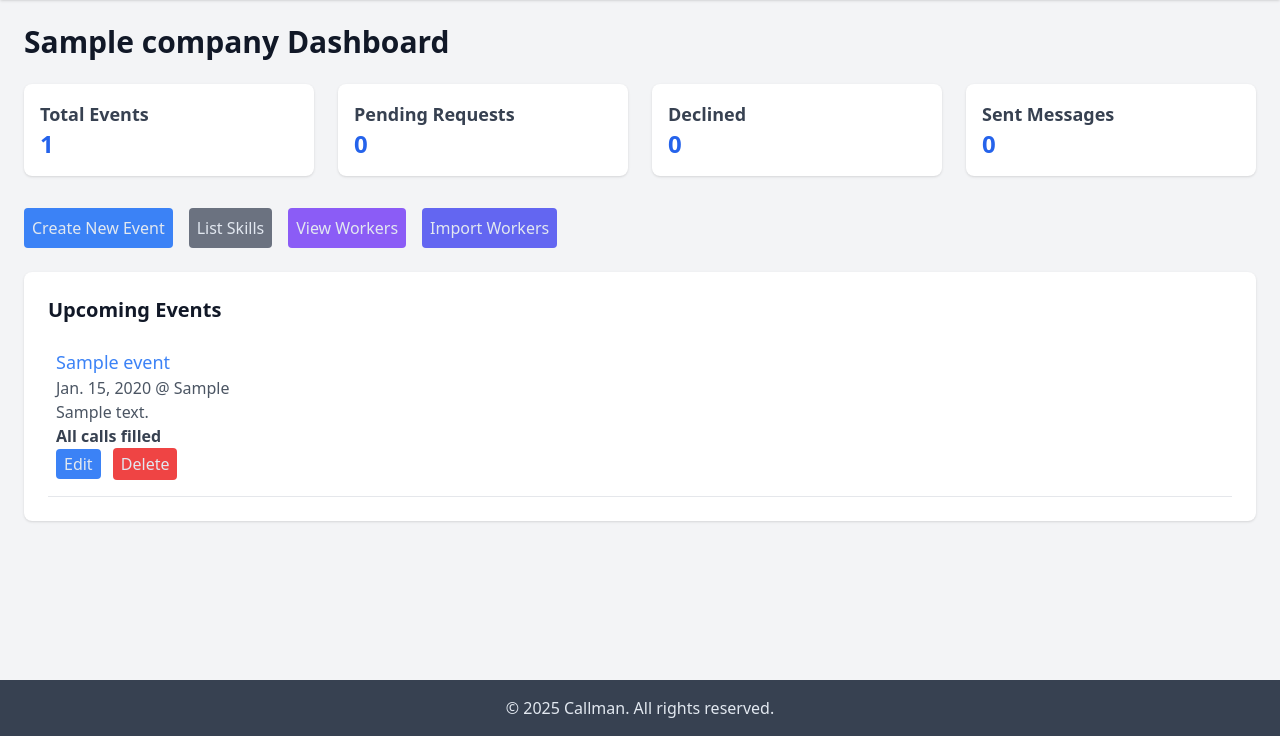
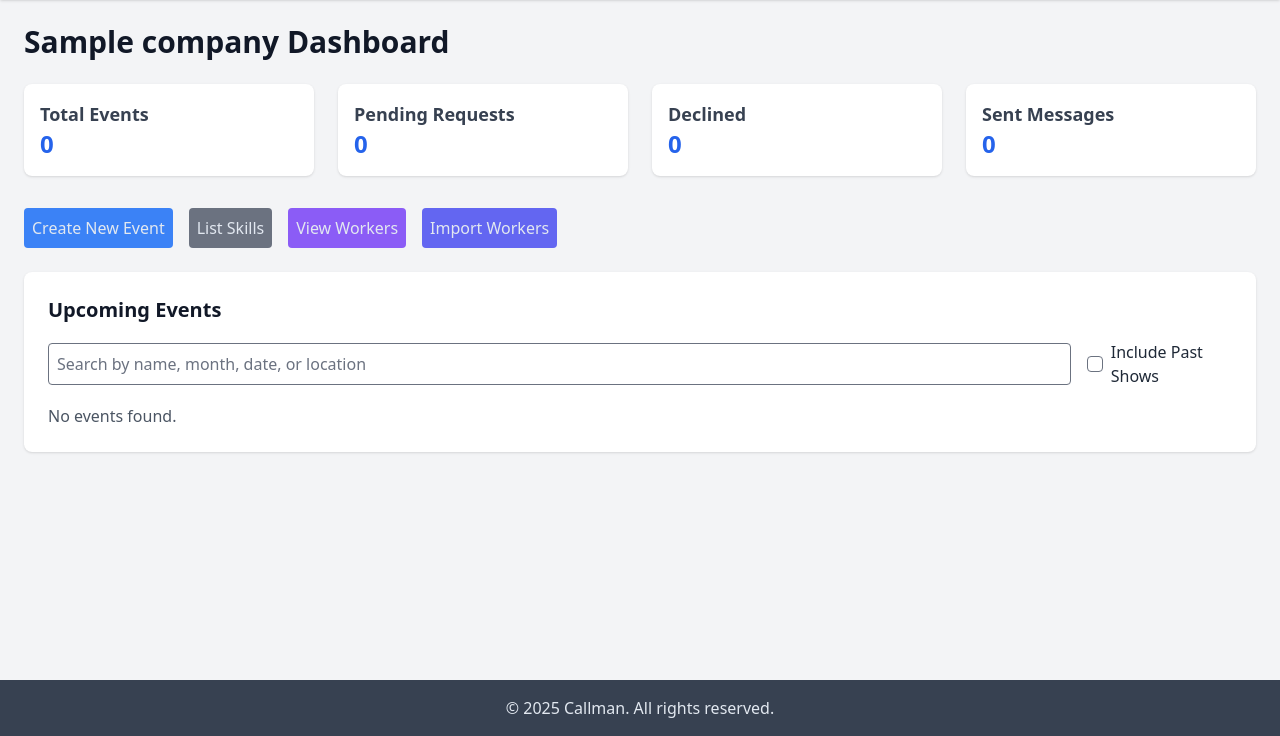
Before and after one commit to castle-murray/callman, a Django app: page / in a window 1280 px wide. Shown: the part 64-800 px from the top of the page. Run offline with Django 5.2, Linux system fonts and the light colour scheme; a user stored in the database is signed in; tables that the repository leaves empty hold one stand-in row (values such as "Sample post"); parts of the project's set-up code (start-up, migrations or seed data) failed here and were passed over; some libraries are stand-ins or nearby versions.

Commit message:
event search function.

```diff
--- a/callManager/forms.py
+++ b/callManager/forms.py
@@ -9,6 +9,12 @@ class LaborTypeForm(forms.ModelForm):
         widgets = {
             'name': forms.TextInput(attrs={'class': 'w-full p-2 border rounded bg-card-bg text-text-tertiary dark:bg-dark-card-bg dark:text-dark-text-tertiary dark:border-dark-border'}),
         }
+
+    def clean_name(self):
+        name = self.cleaned_data.get('name', '').strip()
+        if not name:
+            raise forms.ValidationError("Labor type name cannot be empty.")
+        return name
 
 class EventForm(forms.ModelForm):
     class Meta:
--- /dev/null
+++ b/callManager/templates/callManager/events_list_partial.html
@@ -0,0 +1,38 @@
+{% load callman_tags %}
+<div id="events-list">
+    {% if events %}
+        <div class="space-y-4">
+            {% for event in events %}
+                <div class="border-b p-2 rounded-md pb-4 dark:border-dark-border-dark {% if event_labor_needs|get_item:event.id|get_item:'unfilled_count' == 0 %}bg-filled-event-gradient dark:bg-dark-filled-event-gradient{% endif %}">
+                    <a href="{% url 'event_detail' event.slug %}" class="block cursor-pointer">
+                        <div class="flex justify-between items-center">
+                            <h3 class="text-lg font-medium text-primary hover:underline dark:text-dark-text-primary dark:hover:text-dark-primary-hover">{{ event.event_name }}</h3>
+                        </div>
+                        <p class="text-text-secondary dark:text-dark-text-secondary">
+                            {% if event.is_single_day %}
+                                {{ event.start_date }}
+                            {% else %}
+                                {{ event.start_date }} - {{ event.end_date }}
+                            {% endif %}
+                            @ {{ event.event_location|default:"Not specified" }}
+                        </p>
+                        <p class="text-text-secondary dark:text-dark-text-secondary">{{ event.event_description|default:"No description provided" }}</p>
+                        <p class="text-text-tertiary dark:text-dark-text-tertiary">
+                            <strong>{{ event_labor_needs|get_item:event.id|get_item:'labor_needs_text' }}</strong>
+                        </p>
+                    </a>
+                    <div class="space-x-2 text-right">
+                        <a href="{% url 'edit_event' event.slug %}" class="bg-primary text-dark-text-primary px-2 py-1 rounded hover:bg-primary-hover dark:bg-dark-primary dark:hover:bg-dark-primary-hover data-no-nav" hx-disinherit="*">Edit</a>
+                        <form method="post" action="{% url 'delete_event' event.slug %}" class="inline" hx-disinherit="*">
+                            {% csrf_token %}
+                            <button type="submit" class="bg-danger text-dark-text-primary px-2 py-1 rounded hover:bg-danger-hover dark:bg-dark-danger dark:hover:bg-dark-danger-hover data-no-nav"
+                                    onclick="return confirm('Are you sure you want to delete this event? This will also delete associated call times and labor requirements.');">Delete</button>
+                        </form>
+                    </div>
+                </div>
+            {% endfor %}
+        </div>
+    {% else %}
+        <p class="text-text-secondary dark:text-dark-text-secondary">No events found.</p>
+    {% endif %}
+</div>
--- /dev/null
+++ b/callManager/templates/callManager/labor_select_partial.html
@@ -0,0 +1 @@
+{{ form.as_p }}
--- a/callManager/templates/callManager/manager_dashboard.html
+++ b/callManager/templates/callManager/manager_dashboard.html
@@ -29,49 +29,15 @@
     </div>
     <div class="bg-card-bg p-6 rounded-lg shadow dark:bg-dark-card-bg dark:shadow-dark-shadow">
         <h2 class="text-xl font-semibold mb-4 text-text-heading dark:text-dark-text-primary">Upcoming Events</h2>
-        {% if events %}
-            <div class="space-y-4">
-                {% for event in events %}
-                    <div class="border-b p-2 rounded-md pb-4 dark:border-dark-border-dark {% if event_labor_needs|get_item:event.id|get_item:'unfilled_count' == 0 %}bg-filled-event-gradient dark:bg-dark-filled-event-gradient{% endif %}">
-                        <a href="{% url 'event_detail' event.slug %}" class="block cursor-pointer">
-                            <div class="flex justify-between items-center">
-                                <h3 class="text-lg font-medium text-primary hover:underline dark:text-dark-text-primary dark:hover:text-dark-primary-hover">{{ event.event_name }}</h3>
-                            </div>
-                            <p class="text-text-secondary dark:text-dark-text-secondary">
-                                {% if event.is_single_day %}
-                                    {{ event.start_date }}
-                                {% else %}
-                                    {{ event.start_date }} - {{ event.end_date }}
-                                {% endif %}
-                                @ {{ event.event_location|default:"Not specified" }}
-                            </p>
-                            <p class="text-text-secondary dark:text-dark-text-secondary">{{ event.event_description|default:"No description provided" }}</p>
-                            <p class="text-text-tertiary dark:text-dark-text-tertiary">
-                                <strong>{{ event_labor_needs|get_item:event.id|get_item:'labor_needs_text' }}</strong>
-                            </p>
-                        </a>
-                        <div class="space-x-2 text-right">
-                            <a href="{% url 'edit_event' event.slug %}" class="bg-primary text-dark-text-primary px-2 py-1 rounded hover:bg-primary-hover dark:bg-dark-primary dark:hover:bg-dark-primary-hover data-no-nav">Edit</a>
-                            <form method="post" action="{% url 'delete_event' event.slug %}" class="inline">
-                                {% csrf_token %}
-                                <button type="submit" class="bg-danger text-dark-text-primary px-2 py-1 rounded hover:bg-danger-hover dark:bg-dark-danger dark:hover:bg-dark-danger-hover data-no-nav"
-                                        onclick="return confirm('Are you sure you want to delete this event? This will also delete associated call times and labor requirements.');">Delete</button>
-                            </form>
-                        </div>
-                    </div>
-                {% endfor %}
-            </div>
-        {% else %}
-            <p class="text-text-secondary dark:text-dark-text-secondary">No events scheduled yet. Create one to get started!</p>
-        {% endif %}
+        <form method="get" class="mb-4 flex items-center space-x-4">
+            <input type="text" name="search" value="{{ search_query }}" placeholder="Search by name, month, date, or location" class="w-full p-2 border rounded bg-card-bg text-text-tertiary dark:bg-dark-card-bg dark:text-dark-text-tertiary dark:border-dark-border" hx-get="{% url 'search_events' %}" hx-target="#events-list" hx-swap="outerHTML" hx-trigger="keyup changed delay:300ms, change" hx-include="[name='include_past']">
+            <label class="flex items-center text-text-primary dark:text-dark-text-primary">
+                <input type="checkbox" name="include_past" {% if include_past %}checked{% endif %} class="h-4 w-4 text-text-blue border-light rounded dark:bg-dark-card-bg dark:border-dark-border dark:text-dark-text-blue" hx-get="{% url 'search_events' %}" hx-target="#events-list" hx-swap="outerHTML" hx-trigger="change">
+                <span class="ml-2">Include Past Shows</span>
+            </label>
+        </form>
+        <div id="events-list">
+            {% include 'callManager/events_list_partial.html' %}
+        </div>
     </div>
 {% endblock %}
-{% block extra_scripts %}
-    <script>
-        document.addEventListener('click', function(event) {
-            if (event.target.classList.contains('data-no-nav') || event.target.closest('.data-no-nav')) {
-                event.stopPropagation();
-            }
-        });
-    </script>
-{% endblock %}
--- a/callManager/urls.py
+++ b/callManager/urls.py
@@ -13,6 +13,7 @@ urlpatterns = [
     path('call/<slug:slug>/edit/', views.edit_call_time, name='edit_call_time'),
     path('call/<slug:slug>/delete/', views.delete_call_time, name='delete_call_time'),
     path('', views.manager_dashboard, name='manager_dashboard'),
+    path('search-events/', views.search_events, name='search_events'),
     path('skills/', views.view_skills, name='view_skills'),
     path('workers/', views.view_workers, name='view_workers'),
     path('worker/edit/<int:worker_id>/', views.edit_worker, name='edit_worker'),
--- a/callManager/views.py
+++ b/callManager/views.py
@@ -34,6 +34,8 @@ from reportlab.lib.styles import getSampleStyleSheet
 from io import BytesIO
 from django.http import FileResponse
 from django.db.models.functions import TruncDate, TruncMonth
+import re
+
 
 def log_sms(company):
     sms = SentSMS.objects.create(company=company)
@@ -210,7 +212,35 @@ def manager_dashboard(request):
         return redirect('login')
     manager = request.user.manager
     company = manager.company
-    events = Event.objects.filter(company=company).order_by('-start_date')
+    yesterday = timezone.now().date() - timedelta(days=1)
+    search_query = request.GET.get('search', '').strip().lower()
+    include_past = request.GET.get('include_past', '') == 'on'
+    events = Event.objects.filter(company=company)
+    if not include_past:
+        events = events.filter(start_date__gte=yesterday)
+    if search_query:
+        terms = search_query.split()
+        month_map = {
+            'jan': 1, 'january': 1, 'feb': 2, 'february': 2, 'mar': 3, 'march': 3,
+            'apr': 4, 'april': 4, 'may': 5, 'jun': 6, 'june': 6, 'jul': 7, 'july': 7,
+            'aug': 8, 'august': 8, 'sep': 9, 'sept': 9, 'september': 9,
+            'oct': 10, 'october': 10, 'nov': 11, 'november': 11, 'dec': 12, 'december': 12}
+        for term in terms:
+            term_filter = Q()
+            if term in month_map:
+                term_filter = Q(start_date__month=month_map[term])
+            elif term.isdigit() and len(term) == 4:
+                term_filter = Q(start_date__year=int(term))
+            elif re.match(r'\d{4}-\d{2}-\d{2}', term):
+                try:
+                    search_date = datetime.strptime(term, '%Y-%m-%d').date()
+                    term_filter = Q(start_date__exact=search_date) | Q(end_date__exact=search_date)
+                except ValueError:
+                    pass
+            else:
+                term_filter = Q(event_name__icontains=term) | Q(event_location__icontains=term)
+            events = events.filter(term_filter)
+    events = events.order_by('start_date').distinct()
     total_events = events.count()
     pending_requests = LaborRequest.objects.filter(
         labor_requirement__call_time__event__company=company,
@@ -257,8 +287,73 @@ def manager_dashboard(request):
         'sent_messages': sent_messages,
         'declined': declined_requests,
         'unfilled_spots': unfilled_spots,
-        'event_labor_needs': event_labor_needs}
+        'event_labor_needs': event_labor_needs,
+        'search_query': search_query,
+        'include_past': include_past}
     return render(request, 'callManager/manager_dashboard.html', context)
+
+@login_required
+def search_events(request):
+    manager = request.user.manager
+    company = manager.company
+    yesterday = timezone.now().date() - timedelta(days=1)
+    search_query = request.GET.get('search', '').strip().lower()
+    include_past = request.GET.get('include_past', '') == 'on'
+    events = Event.objects.filter(company=company)
+    if not include_past:
+        events = events.filter(start_date__gte=yesterday)
+    if search_query:
+        month_map = {
+            'jan': 1, 'january': 1, 'feb': 2, 'february': 2, 'mar': 3, 'march': 3,
+            'apr': 4, 'april': 4, 'may': 5, 'jun': 6, 'june': 6, 'jul': 7, 'july': 7,
+            'aug': 8, 'august': 8, 'sep': 9, 'sept': 9, 'september': 9,
+            'oct': 10, 'october': 10, 'nov': 11, 'november': 11, 'dec': 12, 'december': 12}
+        terms = search_query.split()
+        for term in terms:
+            term_filter = Q()
+            if term in month_map:
+                term_filter = Q(start_date__month=month_map[term])
+            elif term.isdigit() and len(term) == 4:
+                term_filter = Q(start_date__year=int(term))
+            elif re.match(r'\d{4}-\d{2}-\d{2}', term):
+                try:
+                    search_date = datetime.strptime(term, '%Y-%m-%d').date()
+                    term_filter = Q(start_date__exact=search_date) | Q(end_date__exact=search_date)
+                except ValueError:
+                    pass
+            else:
+                term_filter = Q(event_name__icontains=term) | Q(event_location__icontains=term)
+            events = events.filter(term_filter)
+    events = events.order_by('start_date').distinct()
+    labor_requirements = LaborRequirement.objects.filter(
+        call_time__event__company=company).select_related(
+        'labor_type', 'call_time__event').annotate(
+        confirmed_count=Count('laborrequest', filter=Q(laborrequest__confirmed=True)))
+    event_labor_needs = {}
+    for event in events:
+        event_requirements = [lr for lr in labor_requirements if lr.call_time.event_id == event.id]
+        unfilled_requirements = [
+            lr for lr in event_requirements if lr.confirmed_count < lr.needed_labor]
+        unfilled_count = len(unfilled_requirements)
+        total_unfilled_spots = sum(max(0, lr.needed_labor - lr.confirmed_count) for lr in unfilled_requirements)
+        if unfilled_count > 3:
+            labor_needs_text = f"{unfilled_count} unfilled, {total_unfilled_spots} total labor needed"
+        elif unfilled_count > 0:
+            labor_needs_text = ", ".join(
+                f"{lr.labor_type.name}: {max(0, lr.needed_labor - lr.confirmed_count)} needed"
+                for lr in unfilled_requirements)
+        else:
+            labor_needs_text = "All calls filled"
+        event_labor_needs[event.id] = {
+            'unfilled_count': unfilled_count,
+            'total_unfilled_spots': total_unfilled_spots,
+            'labor_needs_text': labor_needs_text}
+    context = {
+        'events': events,
+        'event_labor_needs': event_labor_needs,
+        'search_query': search_query,
+        'include_past': include_past}
+    return render(request, 'callManager/events_list_partial.html', context)
 
 
 @login_required
@@ -351,6 +446,21 @@ def add_labor_to_call(request, slug):
     context = {'form': form, 'call_time': call_time}
     return render(request, 'callManager/add_labor_to_call.html', context)
 
+@login_required
+def labor_type_partial(request, slug):
+    manager = request.user.manager
+    labor_type = get_object_or_404(LaborType, slug=slug, company=manager.company)
+    if request.method == "POST":
+        form = LaborTypeForm(request.POST, instance=labor_type)
+        if form.is_valid():
+            form.save()
+            return redirect('view_skills')
+    else:
+        form = LaborTypeForm(instance=labor_type)
+    context = {'form': form, 'labor_type': labor_type}
+    return render(request, 'callManager/labor_type_partial.html', context)
+
+@login_required
 
 @login_required
 def create_event(request):
@@ -391,9 +501,15 @@ def view_skills(request):
             form = SkillForm(request.POST)
             if form.is_valid():
                 skill = form.save(commit=False)
-                skill.company = manager.company
-                skill.save()
-                return redirect('view_skills')
+
+                if skill.name not in skills.values_list('name', flat=True):
+                    skill.company = manager.company
+                    skill.save()
+                    return redirect('view_skills')
+                else:
+                    messages.error(request, "Skill already exists.")
+                    return redirect('view_skills')
+
     # GET request: show all skills and forms
     edit_forms = {skill.id: SkillForm(instance=skill) for skill in skills}
     add_form = SkillForm()
```
Also changed, not shown: callManager/templates/callManager/view_skills.html (+5 -6 lines), theme/static/css/dist/styles.css (+10 -10 lines).
